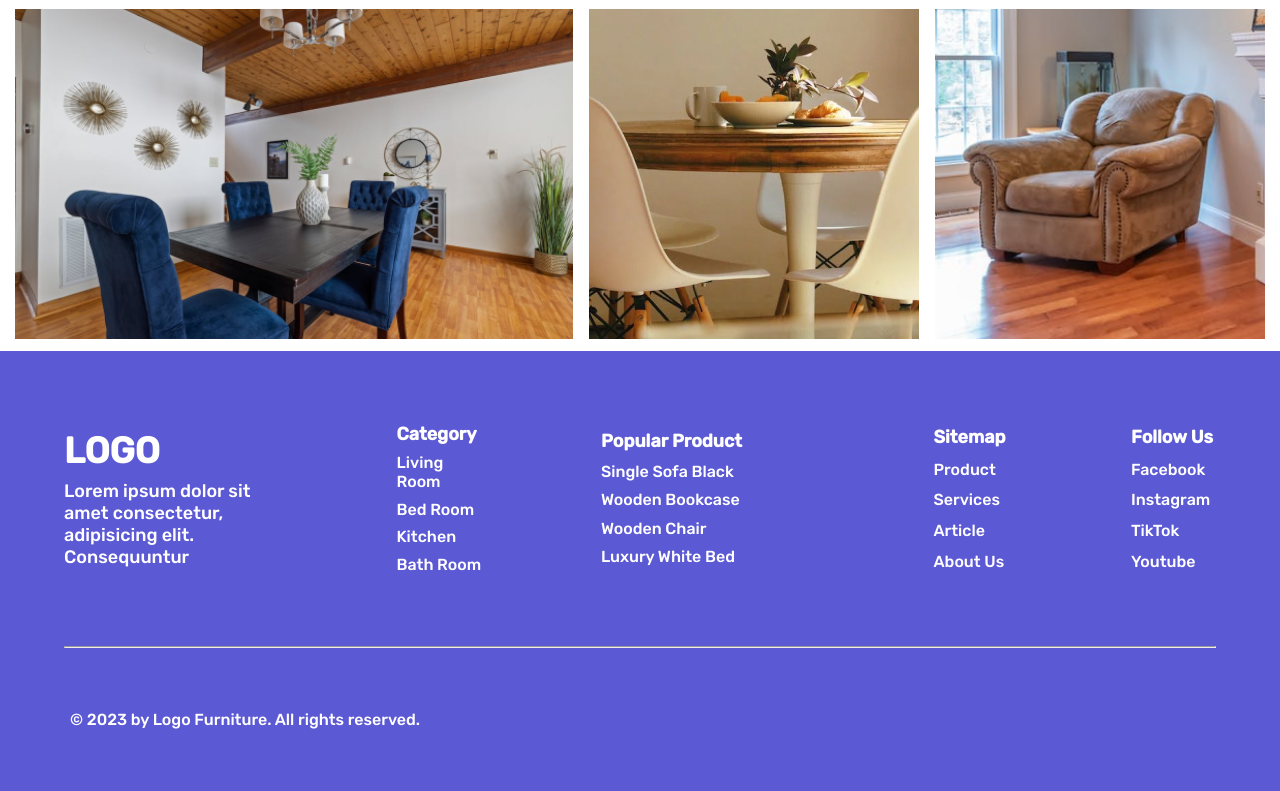
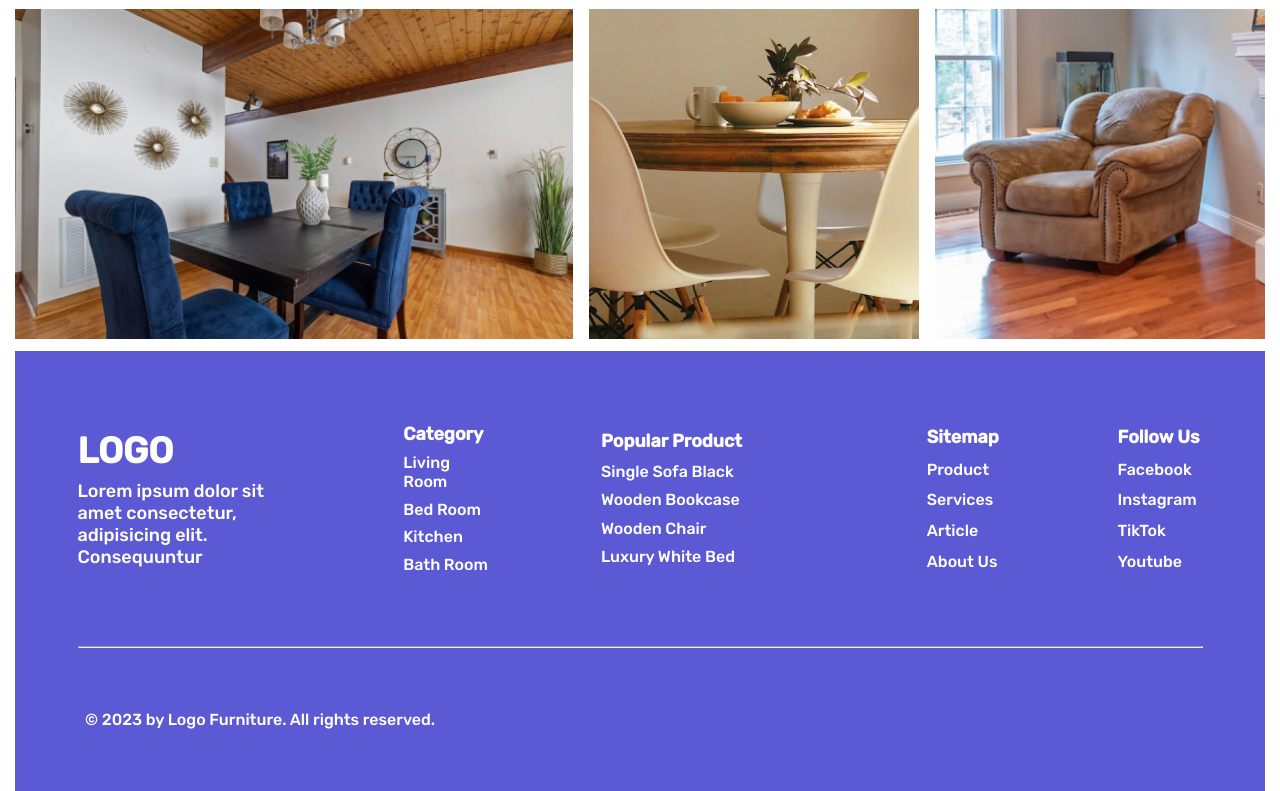
Before and after one commit to GrigNazaryan/Furnique, a plain HTML site: page index.html in a window 1280 px wide. Shown: the part 2417-3208 px from the top of the page. Drawn offline with Linux system fonts and the light colour scheme.

Commit message:
Update index.html

```diff
--- a/index.html
+++ b/index.html
@@ -209,7 +209,7 @@
             <div class="page3_bottom_items"></div>
         </div>
     </div>
-    <footer class="footer">
+    <footer class="footer container">
         <div class="footer_top">
             <div class="footer_top_items">
                 <h1 class="footer_title">LOGO</h1>
```
